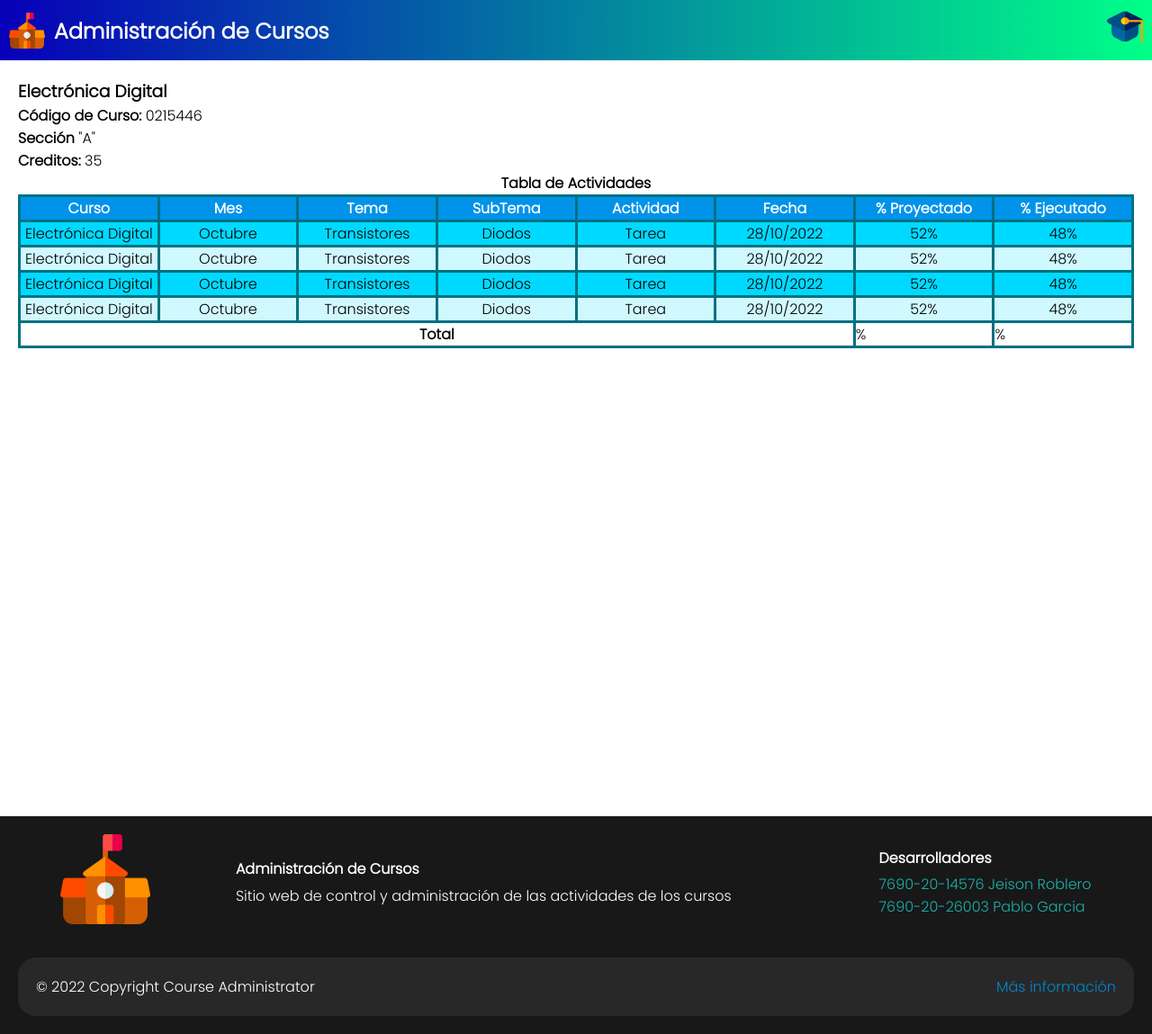
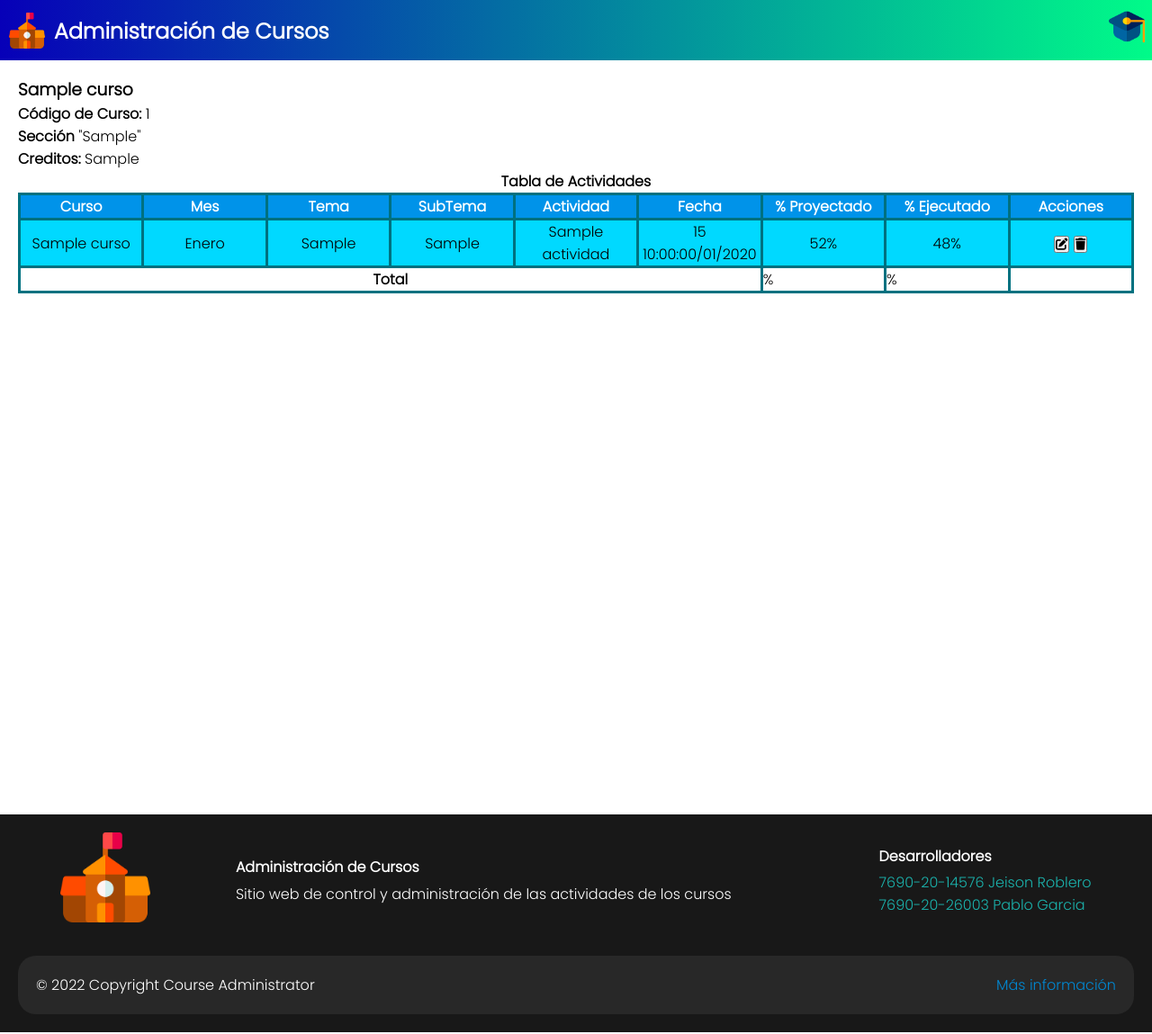
Before and after one commit to JeisonRoblero/CourseAdministrator, a PHP site: the page made by index.php in a window 1280 px wide. Shown: the whole page at 90% size. Run offline with PHP 8.4, Linux system fonts and the light colour scheme; tables that the repository leaves empty or names only in its code hold one stand-in row (values such as "Sample post"); a map, chart or similar area stays blank; some libraries are stand-ins or nearby versions.

Commit message:
Interfaz, Cursos Dinámicos con Base de Datos

```diff
--- a/configs/funciones.php
+++ b/configs/funciones.php
@@ -1,6 +1,6 @@
 <?php
 include "config.php";
-
+    // Conecta a la base de datos
     function concectarBD() {
         global $host_mysql, $puerto, $user_mysql, $pass_mysql, $db_mysql;
 
@@ -17,8 +17,23 @@ include "config.php";
         return $link;
     }
 
+    // Extrae de la fecha enviada por parámetro el mes escrito
+    function obtenerMes($fecha) {
+        $meses = ['Enero','Febrero','Marzo','Abril','Mayo','Junio','Julio','Agosto','Septiembre','Octubre','Noviembre','Diciembre'];
+        $subFecha = explode("-",$fecha);
+        $numeroMes = (int)$subFecha[1];
+        $mes = $meses[$numeroMes-1];
+        return $mes;
+    }
 
+    // Convierte la fecha de inglés a español
+    function fechaEs($fecha){
+		$e = explode("-",$fecha);
+		$year = $e[0];
+		$month = $e[1];
+		$day = $e[2];
 
-
+		return $day."/".$month."/".$year;
+	}
 
 ?>
--- a/css/style.css
+++ b/css/style.css
@@ -21,6 +21,8 @@ header {
     align-items: center;
     background: linear-gradient(90deg, #0700b8 0%, #00ff88 100%);
     padding: 10px;
+    position: fixed;
+    width: 100%;
 }
 
 .left-header {
@@ -41,19 +43,19 @@ header {
 }
 
 .perfil img {
+    margin-right: 18px;
     width: 40px;
     height: 40px;
 }
 
 main {
-    padding: 20px;
+    padding: 85px 20px 20px 20px;
     min-height: 100vh;
 }
 
 /* ---------------------------- */
 /* -----Tarjetas de Cursos----- */
 /* ---------------------------- */
-
 .panel-cursos {
     display: grid;
     justify-content: center;
--- a/index.php
+++ b/index.php
@@ -1,13 +1,14 @@
 <?php
+// Se incluyen archivos de configuración
 include "configs/config.php";
 include "configs/funciones.php";
-concectarBD();
+
+// Se valida que la página ya se haya establecido anteriormente
 if(!isset($p)) {
     $p = "cursos";
 } else {
     $p = $p;
 }
-
 ?>
 
 <!DOCTYPE html>
@@ -16,7 +17,9 @@ if(!isset($p)) {
     <meta charset="UTF-8">
     <meta http-equiv="X-UA-Compatible" content="IE=edge">
     <meta name="viewport" content="width=device-width, initial-scale=1.0">
+    <!-- Icono Principal (favicon) -->
     <link rel="shortcut icon" href="imagenes/icono.png" type="image/x-icon">
+    <!-- Hoja de Estilos -->
     <link rel="stylesheet" href="css/style.css">
 
     <!-- Fuente -->
@@ -41,6 +44,7 @@ if(!isset($p)) {
 
     <main>
     <?php
+        // Si la página existe se procede a ingresar en ella, de lo contrario se le indica al usuario
         if(file_exists("modulos/".$p.".php")) {
             include "modulos/".$p.".php";
         } else {
@@ -73,5 +77,8 @@ if(!isset($p)) {
     <!-- Librería para gráficos -->
     <script src="https://cdn.jsdelivr.net/npm/chart.js"></script>
     <script src="https://cdnjs.cloudflare.com/ajax/libs/Chart.js/3.9.1/chart.min.js" integrity="sha512-ElRFoEQdI5Ht6kZvyzXhYG9NqjtkmlkfYk0wr6wHxU9JEHakS7UJZNeml5ALk+8IKlU6jDgMabC3vkumRokgJA==" crossorigin="anonymous" referrerpolicy="no-referrer"></script>
+
+    <!-- Librería de iconos -->
+    <script src="https://kit.fontawesome.com/a3c0bc2905.js" crossorigin="anonymous"></script>
 </body>
 </html>
--- a/modulos/detalle-curso.php
+++ b/modulos/detalle-curso.php
@@ -1,3 +1,15 @@
+<?php
+    // Obteniendo datos de la tabla curso de la base de datos
+    $link = concectarBD();
+    $query = "SELECT * FROM curso WHERE id_curso = $idCurso";
+    $q = mysqli_query($link, $query);
+    $rc = mysqli_fetch_array($q);
+
+    // Obteniendo datos de la tabla actividad de la base de datos
+    $query2 = "SELECT * FROM actividad WHERE id_curso = $idCurso";
+    $q2 = mysqli_query($link, $query2);
+?>
+
 <!DOCTYPE html>
 <html lang="en">
 <head>
@@ -6,18 +18,18 @@
 <body>
     <div class="detalle-curso-container">
         <div class="titulo-curso-detalle">
-            <h3>Electrónica Digital</h3>
+            <h3><?= $rc['nombre'] ?></h3>
         </div>
         <div class="separador"></div>
         <div class="descripcion-curso">
             <div class="id-curso">
-                <b>Código de Curso:</b> 0215446
+                <b>Código de Curso:</b> <?= $rc['id_curso'] ?>
             </div>
             <div class="seccion-curso">
-                <b>Sección</b> "A"
+                <b>Sección</b> "<?= $rc['seccion'] ?>"
             </div>
             <div class="creditos-curso">
-                <b>Creditos:</b> 35
+                <b>Creditos:</b> <?= $rc['creditos'] ?>
             </div>
         </div>
         <div class="container-tabla-actividades-curso">
@@ -33,49 +45,36 @@
                         <th>Fecha</th>
                         <th>% Proyectado</th>
                         <th>% Ejecutado</th>
+                        <th>Acciones</th>
                     </tr>
                 </thead>
                 <tbody>
-                    <tr>
-                        <td>Electrónica Digital</td>
-                        <td>Octubre</td>
-                        <td>Transistores</td>
-                        <td>Diodos</td>
-                        <td>Tarea</td>
-                        <td>28/10/2022</td>
-                        <td>52%</td>
-                        <td>48%</td>
-                    </tr>
-                    <tr>
-                        <td>Electrónica Digital</td>
-                        <td>Octubre</td>
-                        <td>Transistores</td>
-                        <td>Diodos</td>
-                        <td>Tarea</td>
-                        <td>28/10/2022</td>
-                        <td>52%</td>
-                        <td>48%</td>
-                    </tr>
-                    <tr>
-                        <td>Electrónica Digital</td>
-                        <td>Octubre</td>
-                        <td>Transistores</td>
-                        <td>Diodos</td>
-                        <td>Tarea</td>
-                        <td>28/10/2022</td>
-                        <td>52%</td>
-                        <td>48%</td>
-                    </tr>
-                    <tr>
-                        <td>Electrónica Digital</td>
-                        <td>Octubre</td>
-                        <td>Transistores</td>
-                        <td>Diodos</td>
-                        <td>Tarea</td>
-                        <td>28/10/2022</td>
-                        <td>52%</td>
-                        <td>48%</td>
-                    </tr>
+                    <?php
+                        while($ra = mysqli_fetch_array($q2)) {
+                            // Obteniendo datos de la tabla tipo_actividad de la base de datos
+                            $query3 = "SELECT * FROM tipo_actividad WHERE id_tipo_actividad = ".$ra['id_tipo_actividad'];
+                            $q3 = mysqli_query($link, $query3);
+                            $rta = mysqli_fetch_array($q3);
+                            $mes = obtenerMes($ra['fecha_inicio']);
+                            $fecha = fechaEs($ra['fecha_inicio']);
+                    ?>
+                        <tr>
+                            <td><?= $rc['nombre'] ?></td>
+                            <td><?= $mes ?></td>
+                            <td><?= $ra['tema'] ?></td>
+                            <td><?= $ra['subtema'] ?></td>
+                            <td><?= $rta['nombre_tipo'] ?></td>
+                            <td><?= $fecha ?></td>
+                            <td>52%</td>
+                            <td>48%</td>
+                            <td>
+                                <button><i class="fa-solid fa-pen-to-square"></i></button>
+                                <button><i class="fa-solid fa-trash"></i></button>
+                            </td>
+                        </tr>
+                    <?php
+                        }
+                    ?>
                 </tbody>
                 <tfoot>
                     <tr>
```
Also changed, not shown: modulos/cursos.php (+16 -31 lines).
